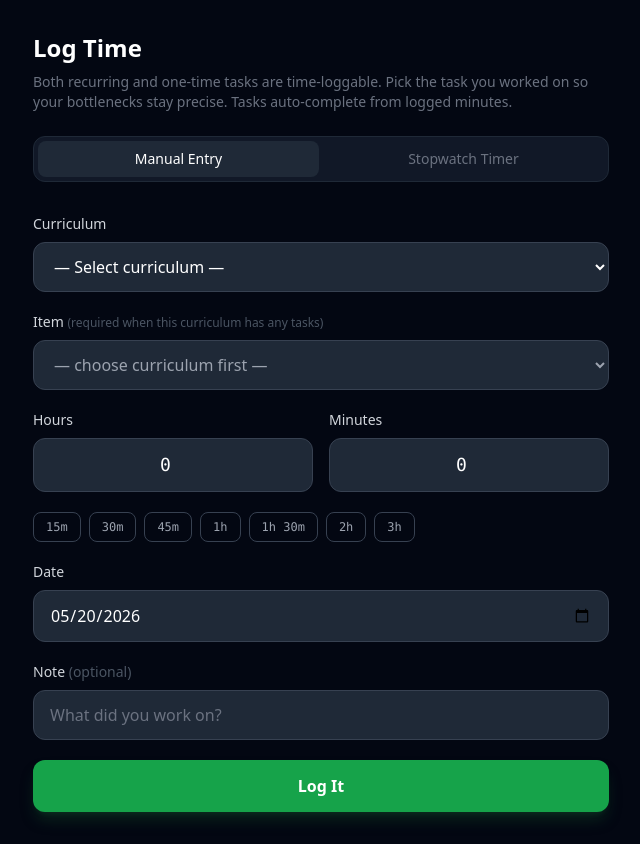
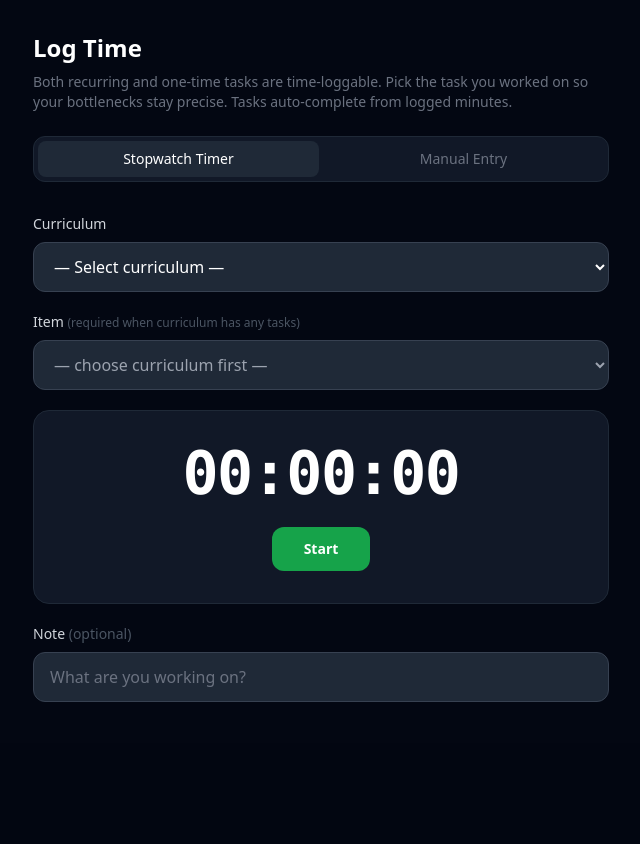
Before and after one commit to Azazel5/The-Curriculum, a Flask app: page /log in a window 1280 px wide. Shown: the part 57-901 px from the top of the page, without its empty margins (319-959 px from the left). After the commit the page ends 759 px from the top, so only its background shows below. Run offline with Flask 3, Linux system fonts and the light colour scheme; the visitor is signed in with stand-in values (Sample User, id 1); data that the repository does not hold is empty; some libraries are stand-ins or nearby versions.

Commit message:
Fixed prefilling and ordering

```diff
--- a/app/templates/sessions/log.html
+++ b/app/templates/sessions/log.html
@@ -7,18 +7,18 @@
 
   {# Tab switcher #}
   <div class="flex gap-1 bg-gray-900 rounded-xl p-1 mb-8 border border-gray-800">
+    <button id="tab-timer-btn" onclick="switchTab('timer')"
+            class="flex-1 py-2 px-4 rounded-lg text-sm font-medium transition-colors bg-gray-800 text-white">
+      Stopwatch Timer
+    </button>
     <button id="tab-manual-btn" onclick="switchTab('manual')"
-            class="flex-1 py-2 px-4 rounded-lg text-sm font-medium transition-colors bg-gray-800 text-white">
+            class="flex-1 py-2 px-4 rounded-lg text-sm font-medium transition-colors text-gray-500">
       Manual Entry
-    </button>
-    <button id="tab-timer-btn" onclick="switchTab('timer')"
-            class="flex-1 py-2 px-4 rounded-lg text-sm font-medium transition-colors text-gray-500">
-      Stopwatch Timer
     </button>
   </div>
 
   {# ── Manual entry ──────────────────────────────────────────────────────── #}
-  <div id="panel-manual">
+  <div id="panel-manual" class="hidden">
     <form method="POST" action="/log" class="space-y-5">
       {{ form.hidden_tag() }}
 
@@ -91,7 +91,7 @@
   </div>
 
   {# ── Timer ─────────────────────────────────────────────────────────────── #}
-  <div id="panel-timer" class="hidden space-y-5">
+  <div id="panel-timer" class="space-y-5">
 
     <div>
       <label class="block text-sm font-medium text-gray-300 mb-2">Curriculum</label>
@@ -99,7 +99,7 @@
               class="w-full bg-gray-800 border border-gray-700 rounded-xl px-4 py-3 text-white focus:outline-none focus:border-green-500 transition-colors">
         <option value="">— Select curriculum —</option>
         {% for c in curricula %}
-        <option value="{{ c.id }}">{{ c.name }}</option>
+        <option value="{{ c.id }}" {% if form.curriculum_id.data == c.id %}selected{% endif %}>{{ c.name }}</option>
         {% endfor %}
       </select>
     </div>
@@ -179,6 +179,9 @@
   }
 
   const prefillItemId = {{ form.item_id.data | tojson }};
+  const url = new URL(window.location.href);
+  const paramCurriculumId = url.searchParams.get('curriculum');
+  const paramItemId = url.searchParams.get('item');
 
   document.getElementById('manual-curriculum').addEventListener('change', function() {
     loadItems(this.value, document.getElementById('manual-item'));
@@ -200,13 +203,31 @@
       const s = JSON.parse(localStorage.getItem('tc_timer'));
       const tCurr = document.getElementById('timer-curriculum');
       const tItem = document.getElementById('timer-item');
+      const hasParams = Boolean(paramCurriculumId || paramItemId);
+
+      // If we arrive with ?item=... or ?curriculum=..., we want Stopwatch as the default
+      // and we should prefill the timer selects too.
+      if (hasParams && tCurr && tItem) {
+        if (paramCurriculumId) tCurr.value = String(paramCurriculumId);
+        else if (tCurr.value) tCurr.value = String(tCurr.value);
+        loadItems(tCurr.value, tItem).then(() => {
+          if (paramItemId) tItem.value = String(paramItemId);
+        });
+        switchTab('timer');
+        return;
+      }
+
+      // Otherwise, restore an in-progress timer session if present.
       if (s && s.curriculum_id && tCurr && tItem) {
         tCurr.value = String(s.curriculum_id);
         loadItems(s.curriculum_id, tItem).then(() => {
           if (s.item_id) tItem.value = String(s.item_id);
         });
+        if (s.running || s.paused_seconds > 0) switchTab('timer');
+      } else {
+        // Default view is Stopwatch.
+        switchTab('timer');
       }
-      if (s && (s.running || s.paused_seconds > 0)) switchTab('timer');
     } catch {}
   })();
 </script>
```
